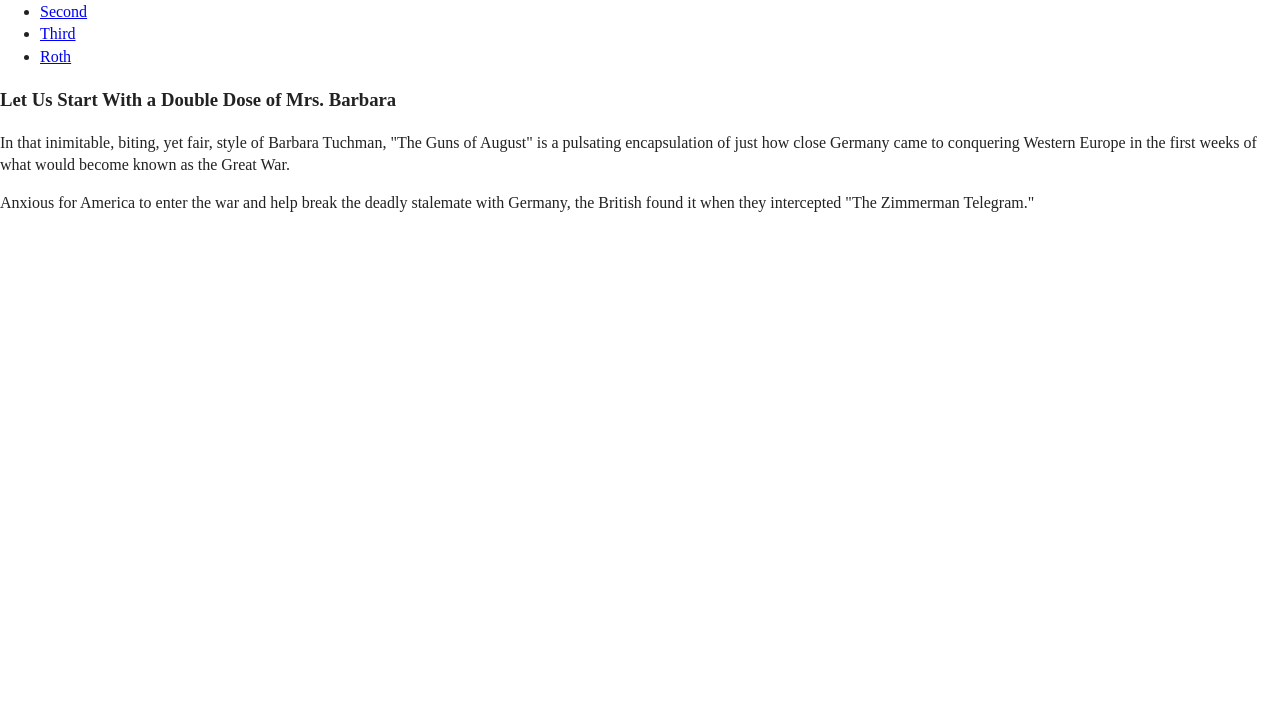
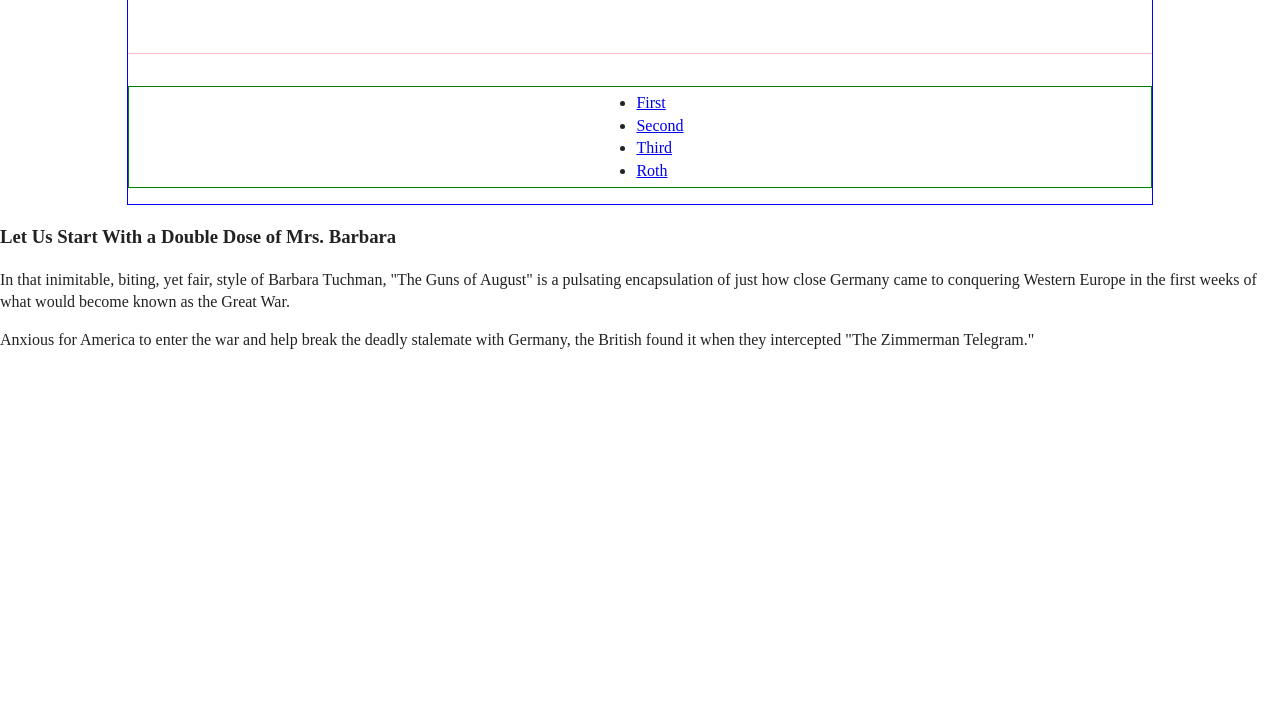
Before and after one commit to mmaustin/wrap, a plain HTML site: page index.html in a window 1280 px wide. Shown: the part 95-800 px from the top of the page. Drawn offline with nearby package versions, Linux system fonts and the light colour scheme.

Commit message:
simple stuff

```diff
--- a/css/main.css
+++ b/css/main.css
@@ -98,8 +98,57 @@ textarea {
    Author's custom styles
    ========================================================================== */
 
+body, header {
+  height: 800px;
+  margin: 0;
+  display: flex;
+  justify-content: flex-start;
+  align-items: flex-start;
+  flex-flow: column;
+}
 
+header {
+  height: 300px;
+  width: 100%;
+  justify-content: center;
+  align-items: center;
+}
 
+.header-content {
+  border: 1px solid blue;
+  margin: 0;
+  height: inherit;
+  width: 80%;
+  display: flex;
+  justify-content: center;
+  align-items: center;
+  flex-flow: wrap;
+}
+
+.banner, nav {
+  margin: 0;
+  height: 100px;
+  width: 100%;
+  display: flex;
+  justify-content: center;
+  align-items: center;
+  flex-flow: wrap;
+}
+
+.divider {
+  margin: 0;
+  height: 1px;
+  width: 100%;
+  background-color: pink;
+}
+
+nav {
+  border: 1px solid green;
+}
+
+ul{
+  margin: 0;
+}
 
 /* ==========================================================================
    Helper classes
--- a/index.html
+++ b/index.html
@@ -24,7 +24,7 @@
 
   <!-- Add your site or application content here -->
   <header>
-    <div class="cw-one">
+    <!-- <div class="cw-one"> -->
       <div class="header-content">
         <div class="banner">
           <h2>BOOKS ON MY DESK!</h2>
@@ -42,7 +42,7 @@
           </ul>
         </nav>
       </div>
-    </div>
+    <!-- </div> -->
   </header>
 
   <main>
```
